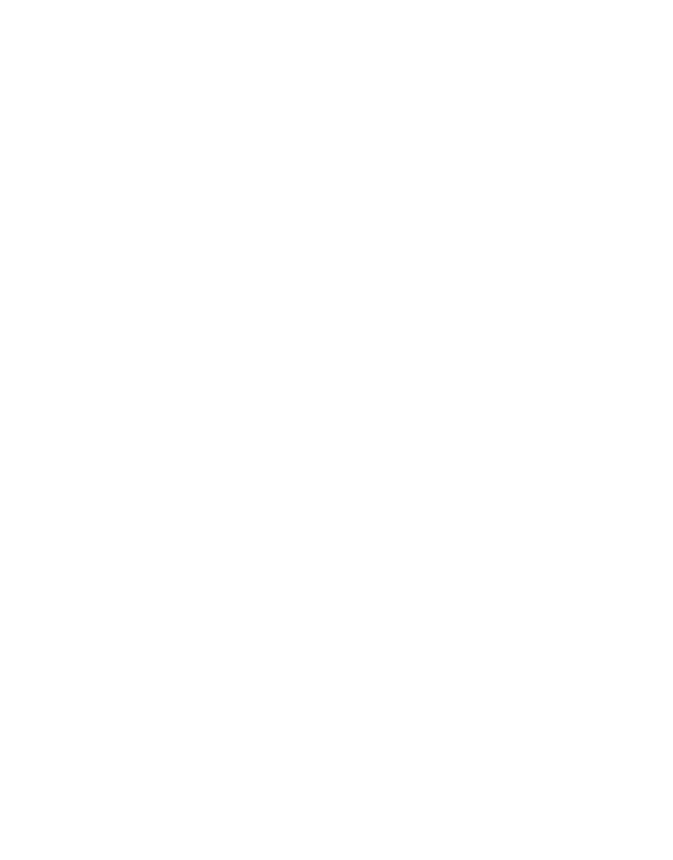
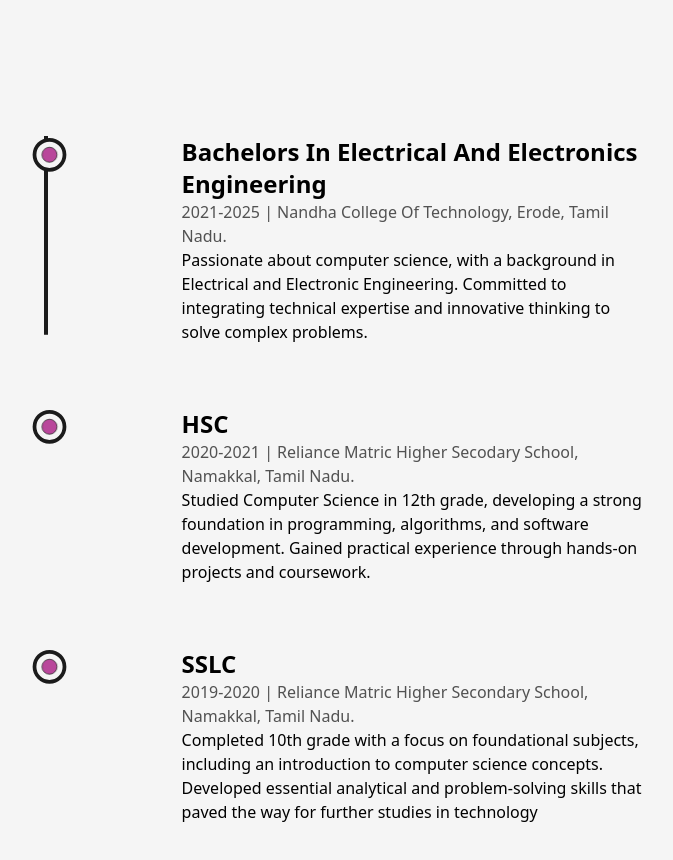
Before and after one commit to Varunvasan1412/portfolio-2024, a Next.js app: page /about in a window 1280 px wide. Shown: the part 2400-3260 px from the top of the page, without its empty margins (244-917 px from the left). Before the commit the page ends 2314 px from the top, so only its background shows below. Built offline with nearby package versions, Linux system fonts and the light colour scheme.

Commit message:
feat: Added an Education section

```diff
--- /dev/null
+++ b/src/components/Education.js
@@ -0,0 +1,70 @@
+import React, { useRef } from "react";
+import { motion, useScroll } from "framer-motion";
+import LiIcon from "./LiIcon";
+
+const Details = ({ type, time, place, info }) => {
+  const ref = useRef(null);
+
+  return (
+    <li
+      ref={ref}
+      className="my-8 first:mt-0 last:mb-0 w-[60%] mx-auto flex flex-col items-center justify-between "
+    >
+      <LiIcon reference={ref} />
+      <motion.div
+        initial={{ y: 50 }}
+        whileInView={{ y: 0 }}
+        transition={{ duration: 0.5, type: "spring" }}
+      >
+        <h3 className="capitalize font-bold text-2xl">{type}&nbsp;</h3>
+        <span className="capitalize font-medium text-dark/75">
+          {time} | {place}
+        </span>
+        <p className="font-medium w-full">{info}</p>
+      </motion.div>
+    </li>
+  );
+};
+
+const Education = () => {
+  const ref = useRef(null);
+  const { scrollYProgress } = useScroll({
+    target: ref,
+    offset: ["start end", "center start"],
+  });
+  return (
+    <div className="my-64">
+      <h2 className="font-bold text-8xl mb-32 w-full text-center">Education</h2>
+
+      <div ref={ref} className="w-[75%] mx-auto relative">
+        <motion.div
+          style={{ scaleY: scrollYProgress }}
+          className="absolute left-8 top-0 w-[4px] h-full bg-dark origin-top"
+        />
+
+        <ul className="w-full flex flex-col items-start justify-between ml-4">
+          <Details
+            type="Bachelors in Electrical and Electronics Engineering"
+            time="2021-2025"
+            place="Nandha College of Technology, Erode, Tamil Nadu."
+            info="Passionate about computer science, with a background in Electrical and Electronic Engineering. Committed to integrating technical expertise and innovative thinking to solve complex problems."
+          />
+          <Details
+            type="HSC"
+            time="2020-2021"
+            place="Reliance Matric Higher Secodary School, Namakkal, Tamil Nadu."
+            info="Studied Computer Science in 12th grade, developing a strong foundation in programming, algorithms, and software development. Gained practical experience through hands-on projects and coursework."
+          />
+          <Details
+            type="SSLC"
+            time="2019-2020"
+            place="Reliance Matric Higher Secondary School, Namakkal, Tamil Nadu."
+            info="Completed 10th grade with a focus on foundational subjects, including an introduction to computer science concepts. Developed essential analytical and problem-solving skills that paved the way for further studies in technology"
+          />
+        </ul>
+      </div>
+    </div>
+  );
+};
+
+export default Education;
--- /dev/null
+++ b/src/components/LiIcon.js
@@ -0,0 +1,31 @@
+import React from "react";
+import { motion, useScroll } from "framer-motion";
+
+const LiIcon = ({ reference }) => {
+  const { scrollYProgress } = useScroll({
+    target: reference,
+    offset: ["center end", "center center"],
+  });
+  return (
+    <figure className="absolute left-0 stroke-dark">
+      <svg className="-rotate-90" width="75" height="75" viewBox="0 0 100 100">
+        <circle
+          cx="75"
+          cy="50"
+          r="20"
+          className="stroke-primary stroke-1 fill-none"
+        />
+        <motion.circle
+          cx="75"
+          cy="50"
+          r="20"
+          className=" stroke-[5px] fill-light"
+          style={{ pathLength: scrollYProgress }}
+        />
+        <circle cx="75" cy="50" r="10" className="animate-pulse stroke-1 fill-primary" />
+      </svg>
+    </figure>
+  );
+};
+
+export default LiIcon;
--- a/src/components/Skills.js
+++ b/src/components/Skills.js
@@ -19,7 +19,7 @@
 const Skills = () => {
   return (
     <>
-      <h2 className="font-bold text-8xl mt-64 w-full text-center">Skills</h2>
+      <h2 className="font-bold text-8xl mt-56 w-full text-center">Skills</h2>
       <div className="w-full h-screen relative flex items-center justify-center rounded-full bg-circularLight">
         <motion.div
           className="flex items-center justify-center rounded-full font-semibold bg-dark text-light p-8 shadow-dark cursor-pointer"
--- a/src/pages/about.js
+++ b/src/pages/about.js
@@ -6,6 +6,7 @@
 import Image from "next/image";
 import profilePic from "../../public/images/profile/developer-pic-2.jpg";
 import Skills from "@/components/Skills";
+import Education from "@/components/Education";
 
 const AnimatedNumbers = ({ value }) => {
   const ref = useRef(null);
@@ -108,6 +109,7 @@
             </div>
           </div>
           <Skills />
+          <Education />
         </Layout>
       </main>
     </>
--- /dev/null
+++ b/src/pages/projects.js
@@ -0,0 +1,3 @@
+import AnimatedText from "@/components/AnimatedText";
+import Layout from "@/components/Layout"
+import Head from "next/hea"
```
